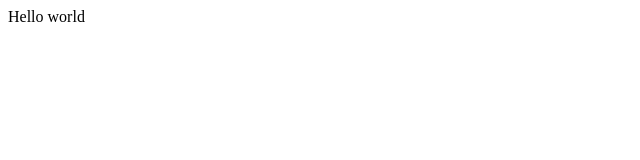
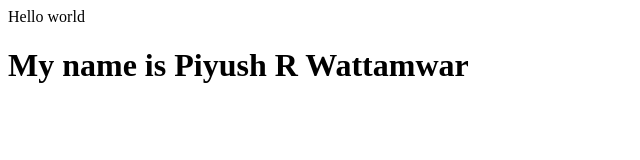
Before and after one commit to piyushwattamwar/demo, a plain HTML site: page index.html in a window 1280 px wide. Shown: the whole page, without its empty margins (0-640 px from the left). Drawn offline with Linux system fonts and the light colour scheme.

Commit message:
Heading added

```diff
--- a/index.html
+++ b/index.html
@@ -1 +1,2 @@
 <p>Hello world</p>
+<h1>My name is Piyush R Wattamwar</h1>
```
